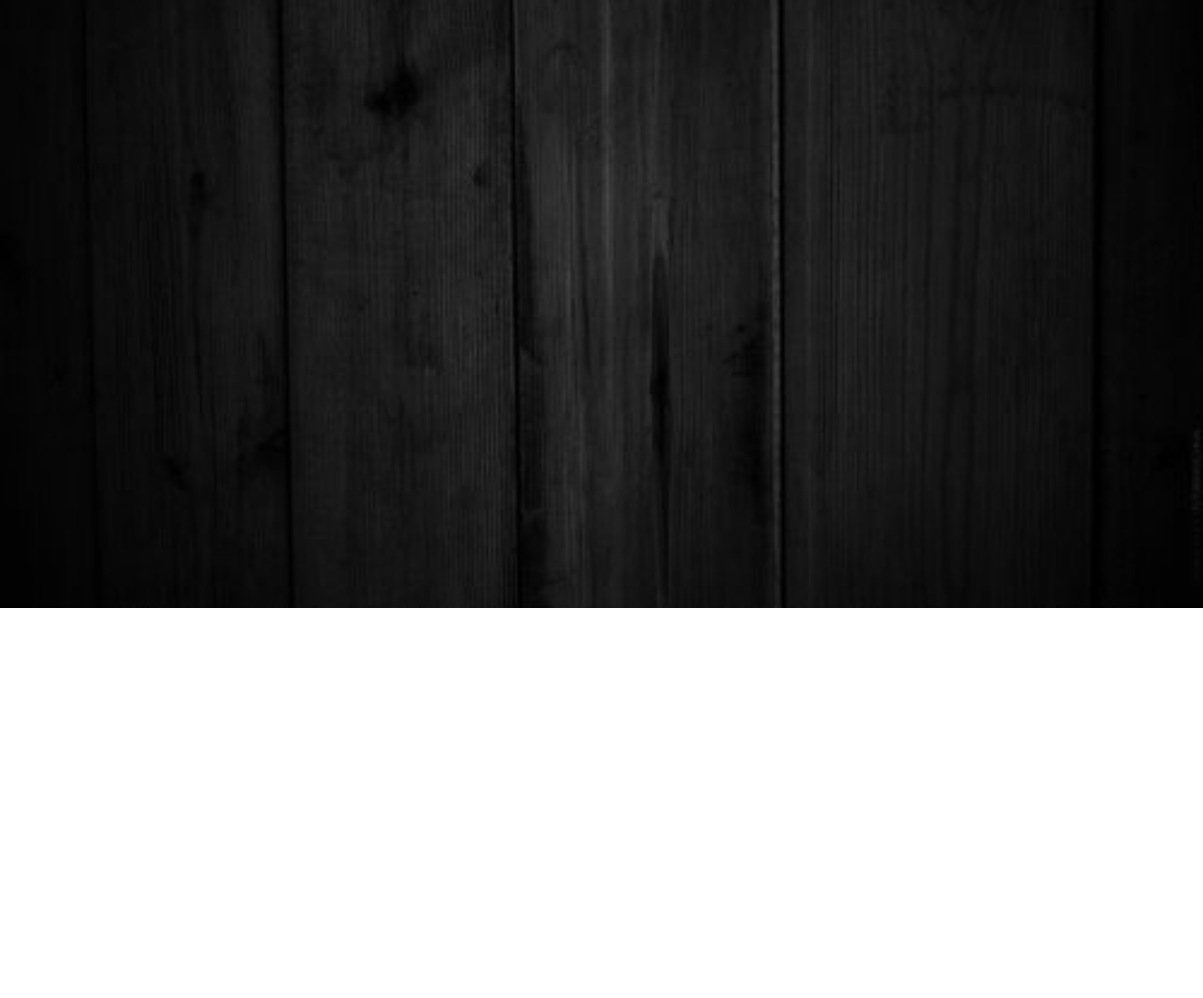
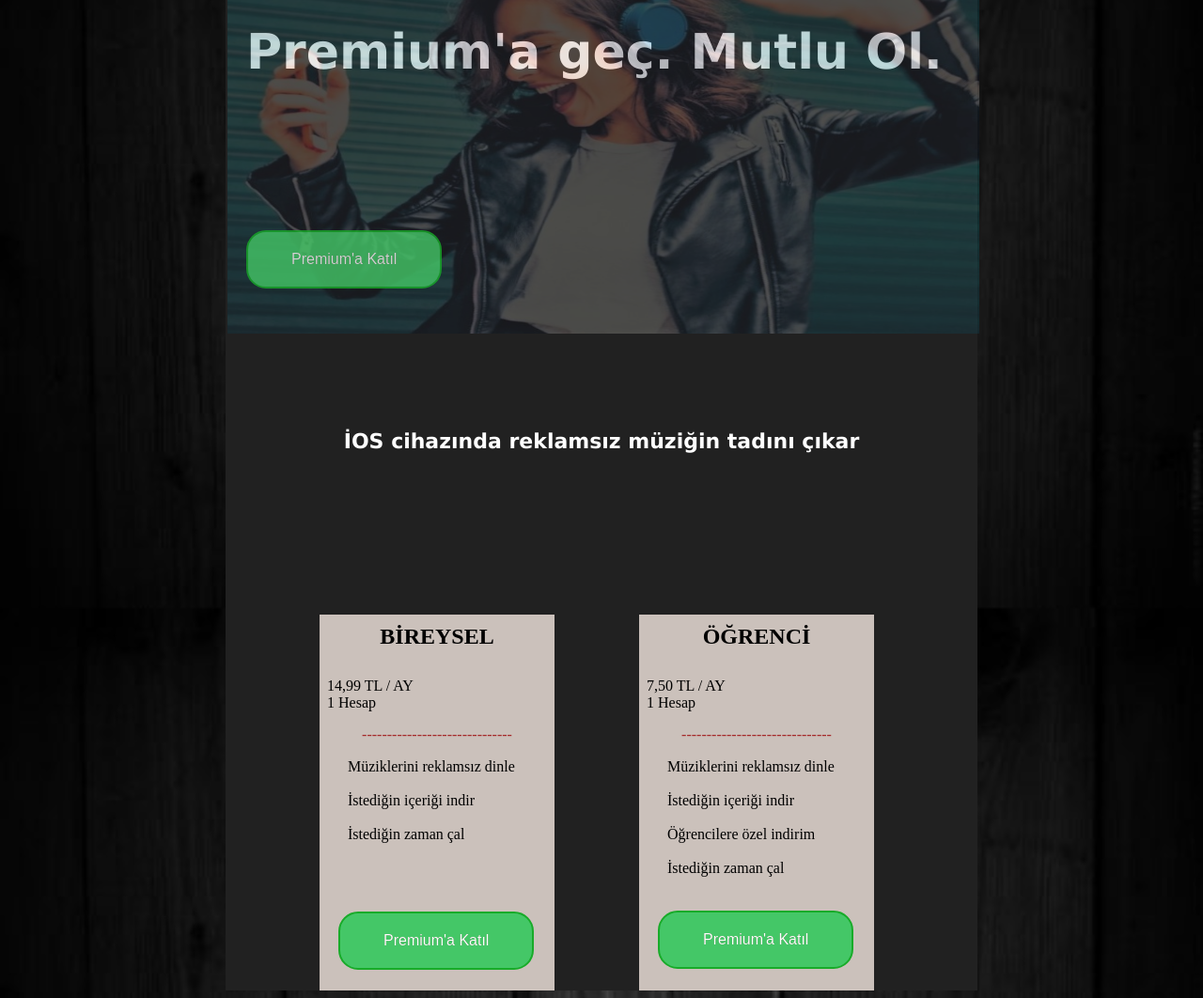
Before and after one commit to vmp-proje/vmp-web, a plain HTML site: page index.html in a window 1280 px wide. Shown: the part 153-1215 px from the top of the page at 94% size. Before the commit the page ends 800 px from the top, so only its background shows below. Drawn offline with Linux system fonts and the light colour scheme.

Commit message:
Anasayfa içerisindeki componentler oluşturuldu, tasarım düzenlendi. İndirme sayfası, gelecek düzenlemeler için taslak oluşturuldu.Anasayfa genel görünümü oluşturuldu

```diff
--- a/index.html
+++ b/index.html
@@ -11,30 +11,59 @@
 
 	<body id="backimage">
 
-		<div id="all">
 			<div id="logo">
-
 			Logo
-
 			</div>
-
+			<div id="all">
 			<div id="menu">
-
-
 			<ul>
 			<li><a class="aktif" href="index.html"> ANA SAYFA </a></li>
 			<li><a href="kayitol.html"> KAYIT OL </a></li>
 			<li><a href="giris.html"> GİRİŞ </a></li>
 			<li><a href="indir.html"> İNDİR </a></li>
 			</ul>
+			<p>
+			<div>
+			<img id="imgsize" src="editli.jpg"/>
+			<h1 id="hx1">Premium'a geç. Mutlu Ol.</h1>
+			<p>
+			<a id="myButton_reklam" id="myButtons" href="giris.html" >Premium'a Katıl</a>
+			<h3>İOS cihazında reklamsız müziğin tadını çıkar</h3>
+		</div>
+			</div>
 
+		<div id="paketalani">
+			<div id="paket1">
+			<h2 id="reklamyazi"> BİREYSEL  </h2>
+			&nbsp 14,99 TL / AY <br>
+			&nbsp 1 Hesap
+			<p id="cizgi"> ------------------------------ <p>
+			<p>
+			<abbr id="orta"> Müziklerini reklamsız dinle	</abbr> <br><br>
+			<abbr id="orta"> İstediğin içeriği indir </abbr>	<br><br>
+			<abbr id="orta"> İstediğin zaman çal </abbr>
+			<p>
+			<a id="myButton_bireysel" href="giris.html" >Premium'a Katıl</a>
+			</div>
+		</div>
 
+			<div id="paket2">
 
-
-
+			<h2 id="reklamyazi"> ÖĞRENCİ  </h2>
+			&nbsp 7,50 TL / AY <br>
+			&nbsp 1 Hesap
+			<p id="cizgi"> ------------------------------ <p>
+			<p>
+			<abbr id="orta"> Müziklerini reklamsız dinle	</abbr> <br><br>
+			<abbr id="orta"> İstediğin içeriği indir </abbr>	<br><br>
+			<abbr id="orta"> Öğrencilere özel indirim </abbr>	<br><br>
+			<abbr id="orta"> İstediğin zaman çal </abbr>
+			<p>
+			<a href="giris.html" class="myButton">Premium'a Katıl</a>
 			</div>
 
 		</div>
 
+  </div>
 	</body>
-<html>
+</html>
--- a/style.css
+++ b/style.css
@@ -31,6 +31,32 @@
 	border-style: solid;
 	border-width: 2px;
 	border-color: #212121;
+}
+#paketalani
+{
+	background-color:#212121
+	width:800px;
+	height:400px;
+	margin-right: auto;
+    margin-left: auto;
+}
+
+
+#paket1
+{
+	background-color:#CBC1BB;
+	width:250px;
+	height:400px;
+	margin: 100px;
+}
+#paket2
+{
+	background-color:#CBC1BB;
+	width:250px;
+	height:400px;
+	margin-left:440px;
+	margin-bottom:0px;
+	margin-top:-440px;
 }
 
 ul
@@ -131,3 +157,135 @@ li a:hover:not(.active)
 	margin-right:auto;
 	background-color:#CBC1BB;
 }
+
+h1
+{
+
+	padding:20px;
+	color:white;
+	position:center;
+	font-size: 52px;
+	margin-left:auto;
+	margin-right:auto;
+	margin-bottom:200px;
+	margin-top:-350px;
+	font-family: "Verdana";
+	z-index:2;
+}
+#reklamyazi
+{
+	color:black;
+	text-align:center;
+	margin-top:40px;
+	padding:10px;
+
+}
+#cizgi
+{
+	color:brown;
+	margin-left:auto;
+	margin-right:auto;
+	text-align:center;
+}
+#orta
+{
+	text-align:center;
+	margin-top:40px;
+	padding:30px;
+	text-size:18px;
+}
+
+
+.myButton
+{
+	background-color:#44c767;
+	border-radius:21px;
+	border:2px solid #18ab29;
+	display:inline-block;
+	cursor:pointer;
+	color:#ffffff;
+	font-family:Arial;
+	font-size:16px;
+	padding:20px 46px;
+	text-decoration:none;
+	text-shadow:0px 0px 0px #2f6627;
+	margin-left:20px;
+	margin-top:20px;
+	margin-bottom:10px;
+}
+#myButton_bireysel
+{
+	background-color:#44c767;
+	border-radius:21px;
+	border:2px solid #18ab29;
+	display:inline-block;
+	cursor:pointer;
+	color:#ffffff;
+	font-family:Arial;
+	font-size:16px;
+	padding:20px 46px;
+	text-decoration:none;
+	text-shadow:0px 0px 0px #2f6627;
+	margin-left:20px;
+	margin-top:57px;
+	margin-bottom:10px;
+}
+#myButton_bireysel:hover
+{
+	background-color:#5cbf2a;
+}
+#myButton_bireysel:active
+{
+	position:relative;
+	top:1px;
+}
+
+.myButton:hover
+{
+	background-color:#5cbf2a;
+}
+.myButton:active
+{
+	position:relative;
+	top:1px;
+}
+
+h3
+{
+	padding:20px;
+	color:white;
+	text-align:center;
+	font-size: 22px;
+	margin-left:auto;
+	margin-right:auto;
+	margin-top:120px;
+	margin-bottom:50px;
+	font-family: "Verdana";
+}
+#imgsize
+{
+margin-left:auto;
+margin-right:auto;
+height:400px;
+width:800px;
+opacity: 0.3;
+}
+
+#myButton_reklam
+{
+	background-color:#44c767;
+	border-radius:21px;
+	border:2px solid #18ab29;
+	display:inline-block;
+	cursor:pointer;
+	color:#ffffff;
+	font-family:Arial;
+	font-size:16px;
+	padding:20px 46px;
+	text-decoration:none;
+	text-shadow:0px 0px 0px #2f6627;
+	margin-left:20px;
+	margin-top:-60px;
+	margin-bottom:10px;
+	opacity: 0.8;
+}
```
Also changed, not shown: indir.html (added, +40 -0 lines), editli.jpg (added).
